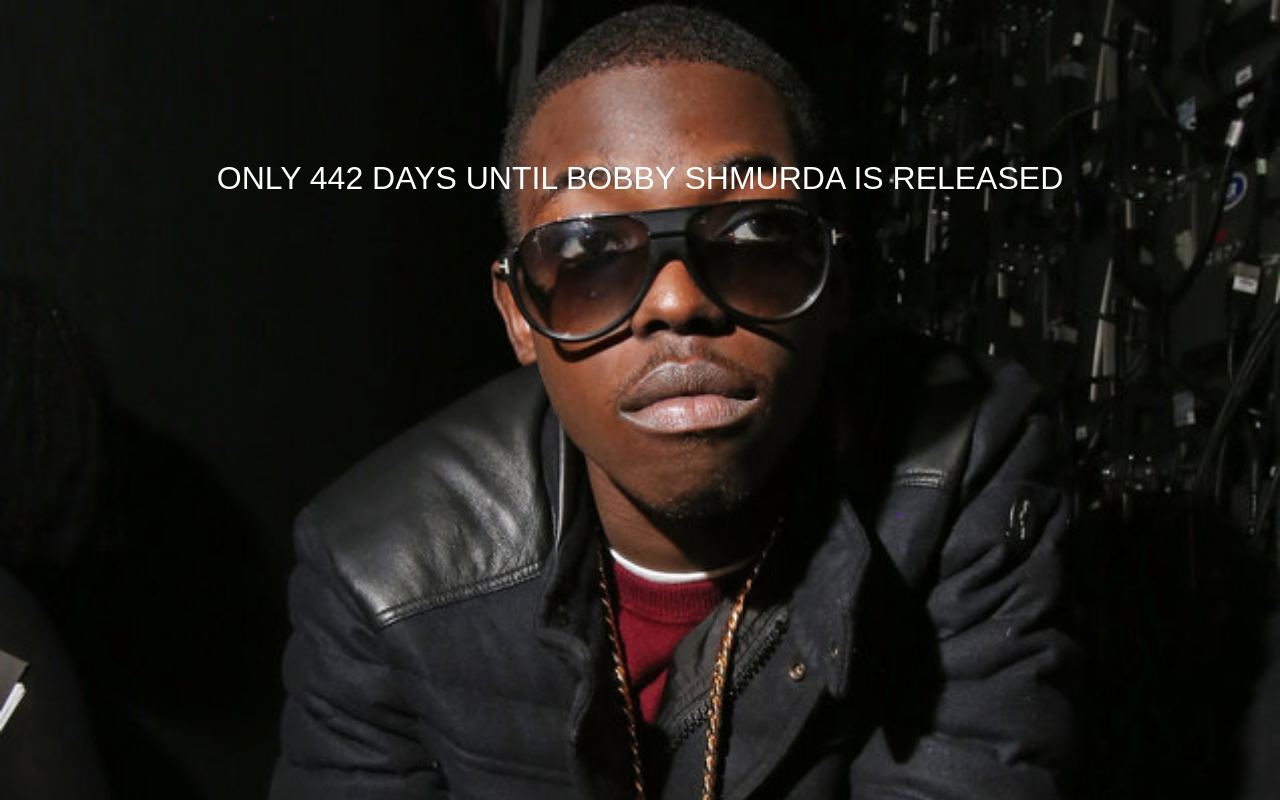
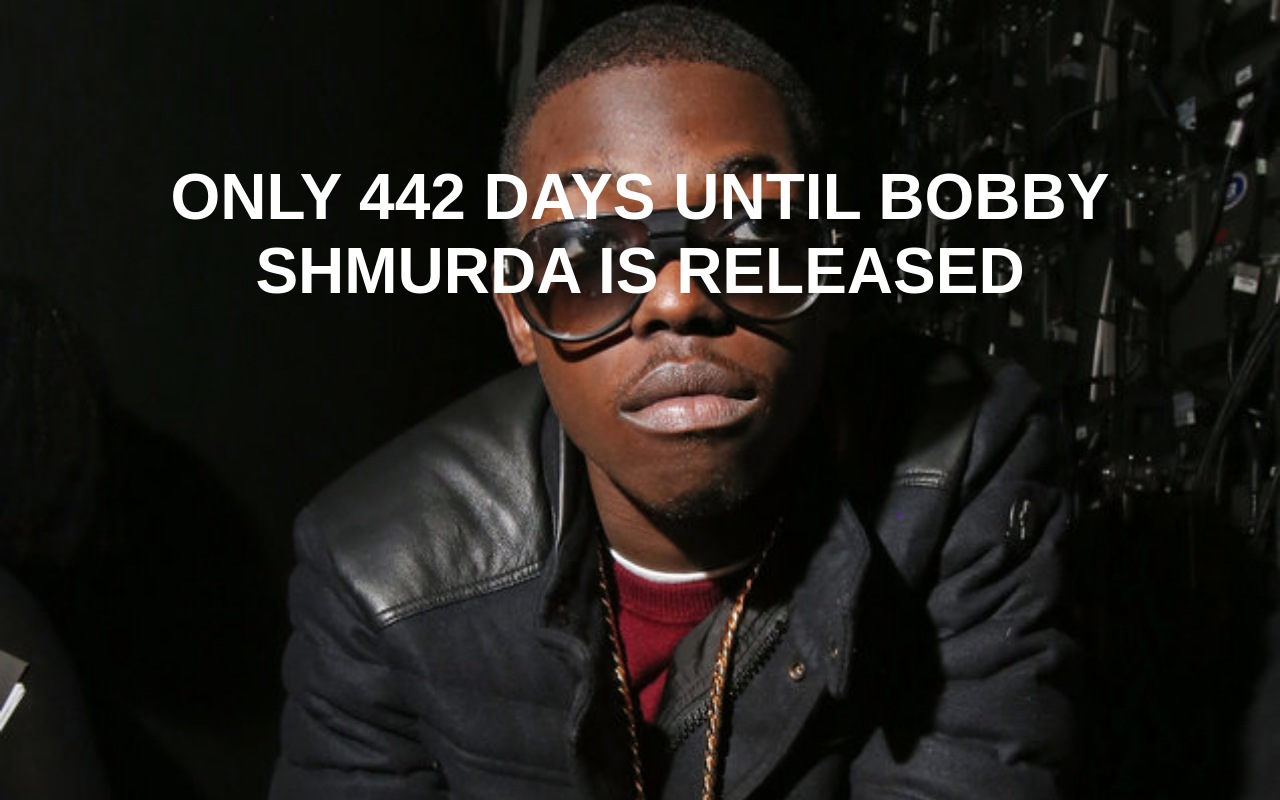
Before and after one commit to daverave13/bobbyShmurda, a plain HTML site: page index.html in a window 1280 px wide. Drawn offline with Linux system fonts and the light colour scheme.

Commit message:
typography

```diff
--- a/style.css
+++ b/style.css
@@ -12,6 +12,7 @@ html {
   margin-top: 20vh;
   text-transform: uppercase;
   font-family: Helvitica, sans-serif;
-  font-size: 2em;
+  font-weight: 900;
+  font-size: 4em;
   color: white;
 }
```
